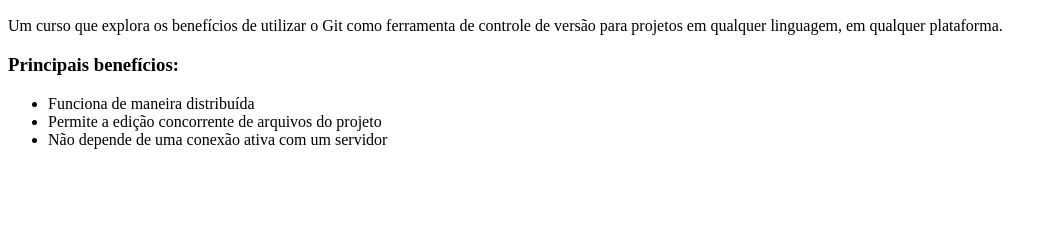
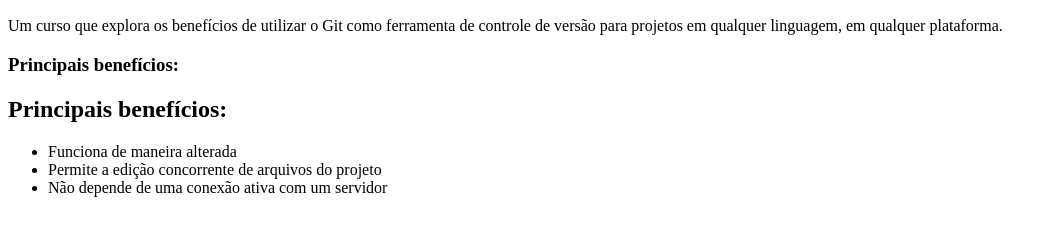
Before and after one commit to thiagofernansan/curso-git, a plain HTML site: page index.html in a window 1280 px wide. Shown: the part 96-332 px from the top of the page, without its empty margins (0-1057 px from the left). Drawn offline with Linux system fonts and the light colour scheme.

Commit message:
alterando index.html

```diff
--- a/index.html
+++ b/index.html
@@ -8,8 +8,9 @@
         <p>Um curso que explora os benefícios de utilizar o Git como ferramenta de controle de versão para projetos em qualquer linguagem, em qualquer plataforma.</p>
 
         <h3>Principais benefícios:</h3>
+        <h2>Principais benefícios:</h2>
         <ul>
-            <li>Funciona de maneira distribuída</li>
+            <li>Funciona de maneira alterada</li>
             <li>Permite a edição concorrente de arquivos do projeto</li>
             <li>Não depende de uma conexão ativa com um servidor</li>
         </ul>
```
